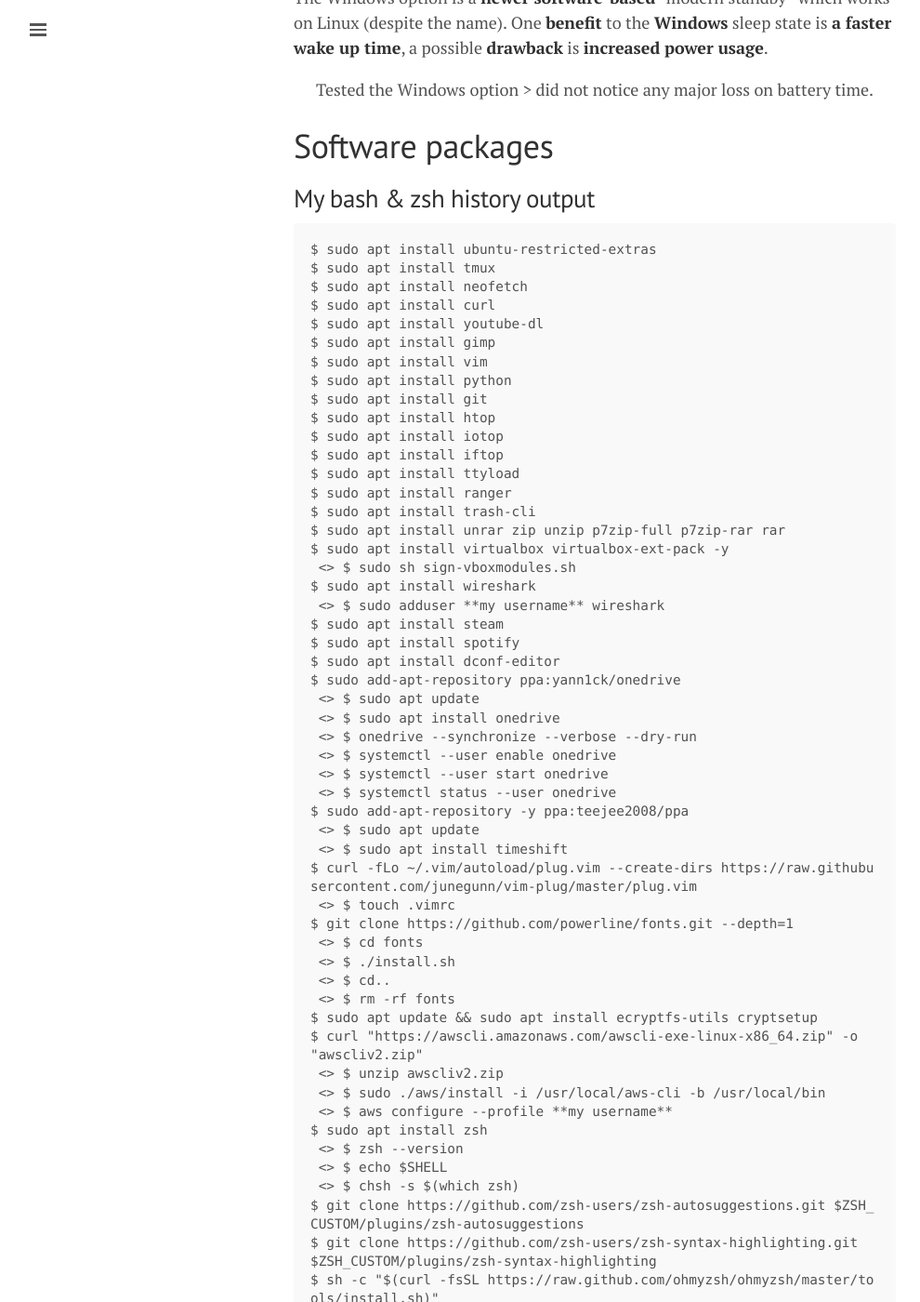
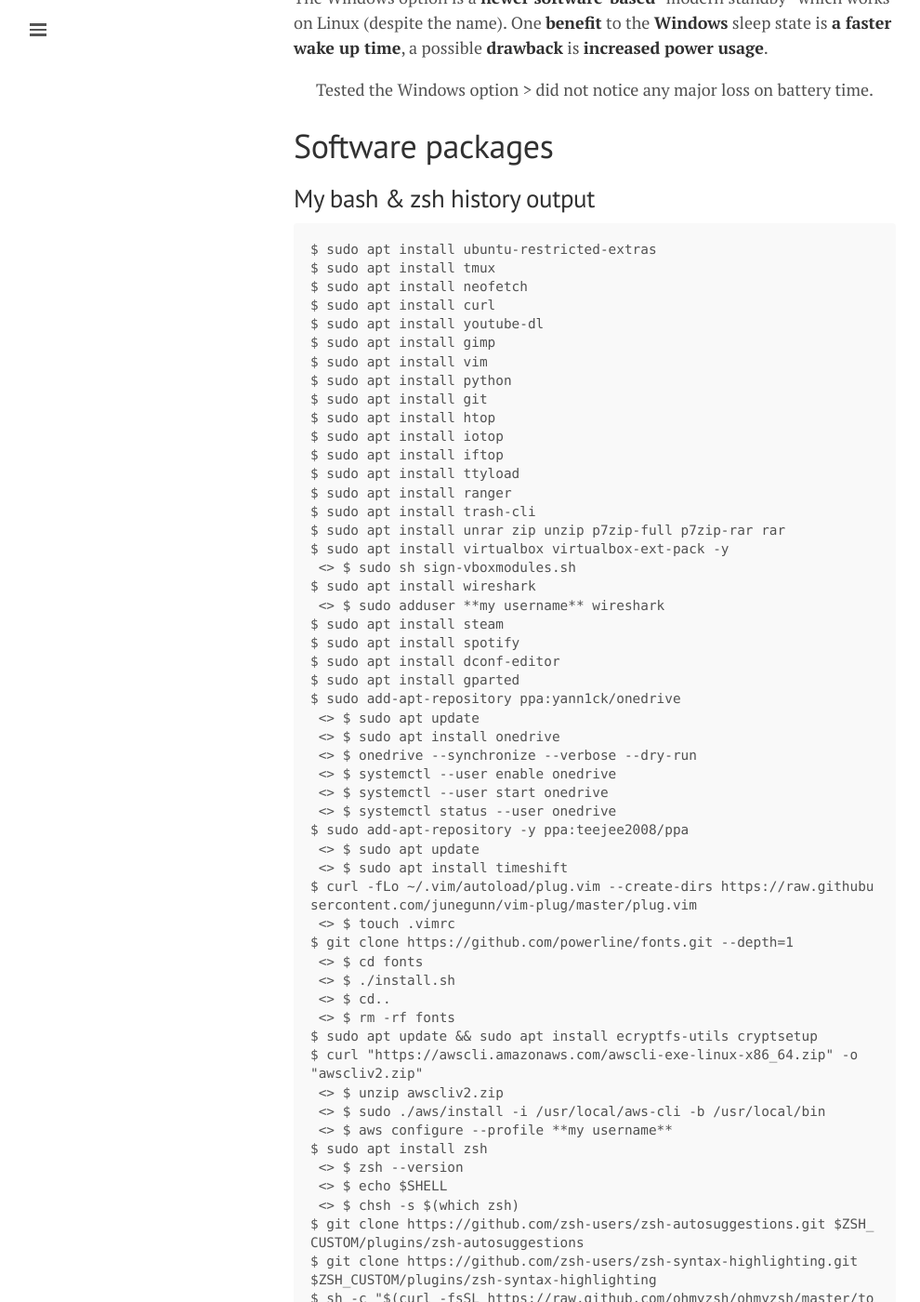
Before and after one commit to lgeurts/lgeurts.github.io, a Jekyll site: the page built from _posts/2021-10-15-ubuntu-setup-notes-for-x1-carbon-gen8.md, in a window 1280 px wide and 1400 px high, scrolled down 1145 px. Shown: the whole window at 93% size, without its empty margins (0-990 px from the left). Built offline with Jekyll 4.4.1, drawn with Linux system fonts in a browser that asks for light colours; nearby versions of some CDN libraries; comment, search, counter and statistics services are not loaded; some of the changed text lies outside the part shown.

Commit message:
Update 2021-10-15-ubuntu-setup-notes-for-x1-carbon-gen8.md

```diff
--- a/_posts/2021-10-15-ubuntu-setup-notes-for-x1-carbon-gen8.md
+++ b/_posts/2021-10-15-ubuntu-setup-notes-for-x1-carbon-gen8.md
@@ -54,6 +54,7 @@
 $ sudo apt install steam
 $ sudo apt install spotify
 $ sudo apt install dconf-editor
+$ sudo apt install gparted
 $ sudo add-apt-repository ppa:yann1ck/onedrive
  <> $ sudo apt update
  <> $ sudo apt install onedrive
@@ -105,6 +106,7 @@
 $ sudo apt install gnome-shell-pomodoro
 $ sudo add-apt-repository -y ppa:libreoffice/ppa
  <> $ sudo apt update && sudo apt install libreoffice
+$ sudo apt install -y fonts-cascadia-code fonts-firacode
 $ sudo apt install ttf-mscorefonts-installer
 $ sudo snap install hexchat
 $ sudo snap install slack --classic
```
